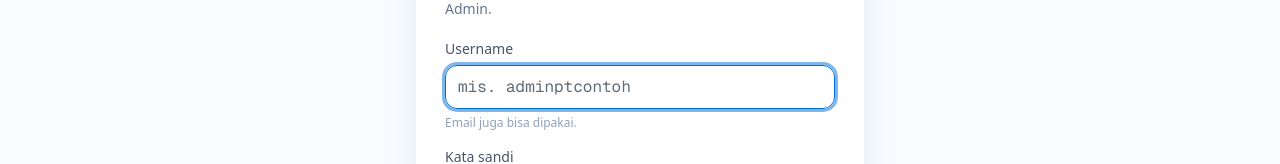
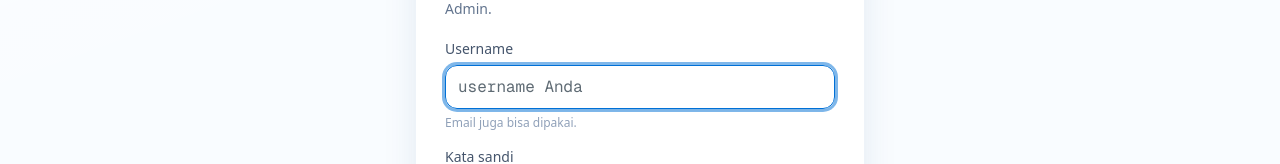
Before and after one commit to faris315mfaf-ai/monitor-karya, a Next.js app: page /login in a window 1280 px wide. Shown: the part 346-510 px from the top of the page. Built offline with nearby package versions, Linux system fonts and the light colour scheme; no server answers; the database is empty.

Commit message:
Jangan sebut username asli di kolom contoh halaman masuk
Placeholder "mis. adminptcontoh" membocorkan nama akun yang benar-benar ada
kepada siapa pun yang membuka halaman masuk.

Co-Authored-By: Claude Opus 5 <noreply@anthropic.com>

```diff
--- a/src/components/login-form.tsx
+++ b/src/components/login-form.tsx
@@ -94,7 +94,7 @@ export function LoginForm({ dbReachable }: { dbReachable: boolean }) {
                 spellCheck={false}
                 autoFocus
                 required
-                placeholder="mis. adminptcontoh"
+                placeholder="username Anda"
                 value={identifier}
                 onChange={(e) => setIdentifier(e.target.value)}
                 disabled={submitting}
```
